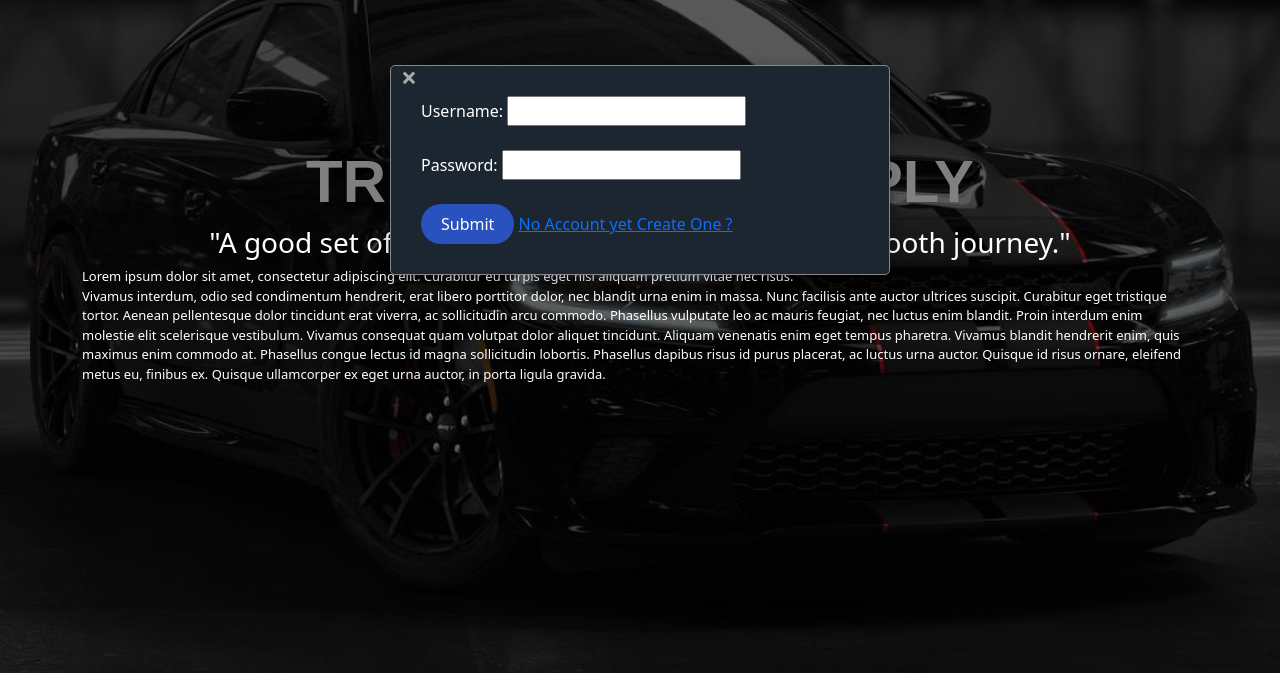
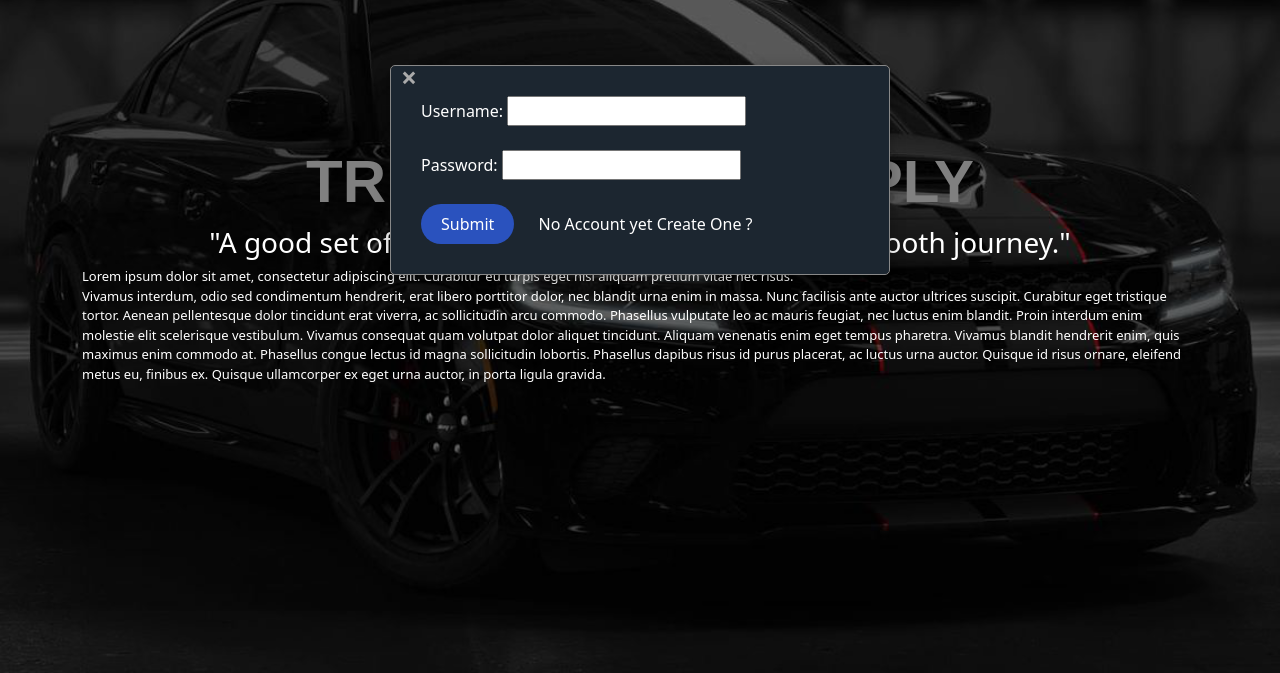
Before and after one commit to TanJ8582/TripleJ, a plain HTML site: page TripleJ/index.html in a window 1280 px wide. Shown: the part 127-800 px from the top of the page. Drawn offline with nearby package versions, Linux system fonts and the light colour scheme.

Commit message:
Update style-index.css

```diff
--- a/TripleJ/style-index.css
+++ b/TripleJ/style-index.css
@@ -65,6 +65,17 @@
    cursor: pointer;
    border-radius: 30px;
    transition:  0.3s;
+}
+.create-button {
+   display: inline-block;
+   color: white;
+   border: none;
+   padding: 8px 20px;
+   font-size: 16px;
+   cursor: pointer;
+   border-radius: 30px;
+   transition:  0.3s;
+   text-decoration: none; /* Ensures the button doesn't look like a link */
 }
 
 .button-color:hover {
```
